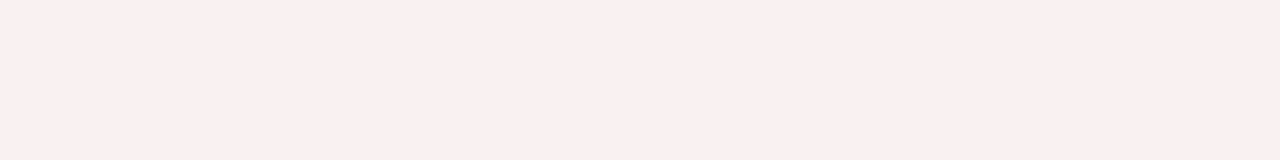
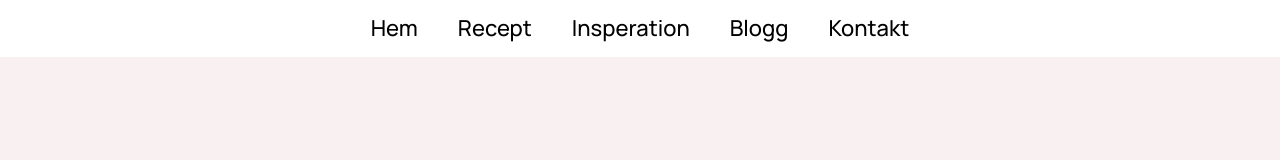
Before and after one commit to TE22E-Zettergren-Simon/projekt1, a plain HTML site: page index.html in a window 1280 px wide. Drawn offline with Linux system fonts and the light colour scheme.

Commit message:
lagt till navigations länkar

```diff
--- a/index.html
+++ b/index.html
@@ -7,5 +7,17 @@
 
 		<link rel="stylesheet" href="style.css" />
 	</head>
-	<body></body>
+	<body>
+		<nav>
+			<div class="main-nav__links">
+				<ul>
+					<li><a href="#">Hem</a></li>
+					<li><a href="#">Recept</a></li>
+					<li><a href="#">Insperation</a></li>
+					<li><a href="#">Blogg</a></li>
+					<li><a href="#">Kontakt</a></li>
+				</ul>
+			</div>
+		</nav>
+	</body>
 </html>
--- a/style.css
+++ b/style.css
@@ -75,10 +75,29 @@ video {
 /* STYLING */
 
 body {
+	background: var(--clr-primary-100);
+	color: var(--clr-neutral-900);
+
 	font-family: var(--ff-sans-serif);
 	font-size: var(--fs-400);
 	font-weight: var(--fw-regular);
 	line-height: 1.5;
+}
 
-	background: var(--clr-primary-100);
+.main-nav__links ul {
+	display: flex;
+	justify-content: center;
+	gap: 2.5rem;
+	padding: 0.75rem 0;
+
+	background: var(--clr-neutral-000);
+	list-style: none;
 }
+
+.main-nav__links a {
+	color: var(--clr-neutral-900);
+
+	font-size: var(--fs-500);
+	font-weight: var(--fw-medium);
+	text-decoration: none;
+}
```
